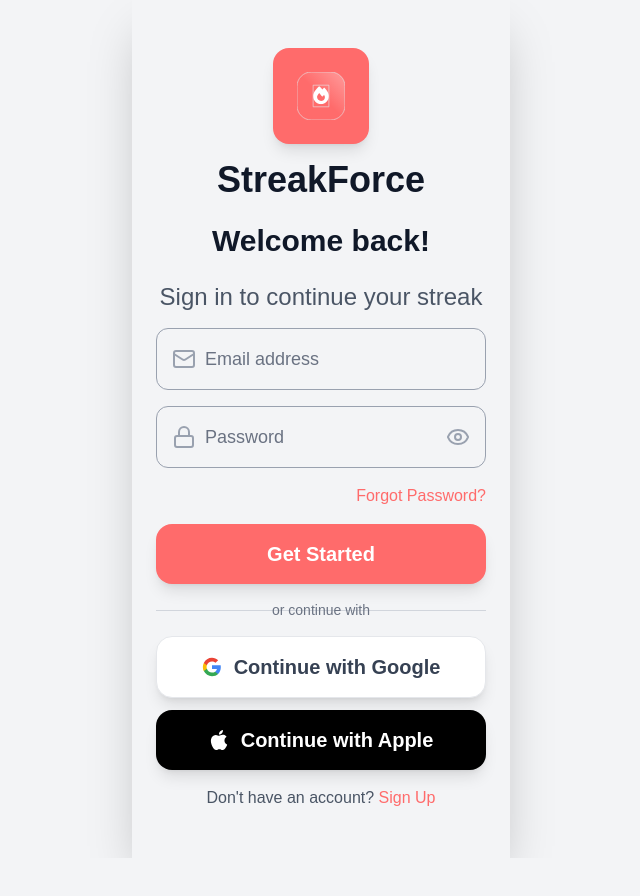
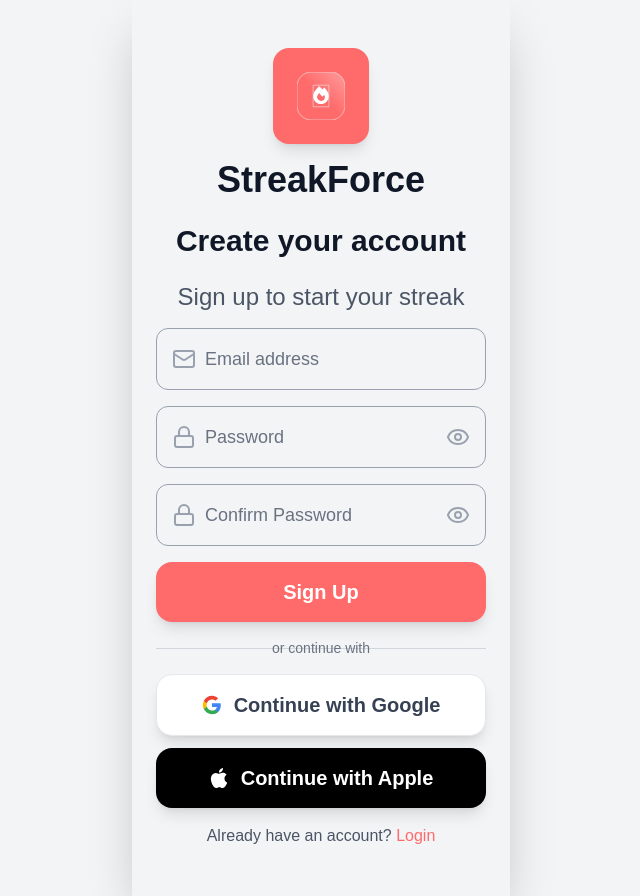
Before and after one commit to SeoBlack/streakforce, a React (Vite) app in the folder Frontend/: page /login in a window 1280 px wide. Both pictures are taken after a click on the button "Sign Up". Shown: the whole page, without its empty margins (319-959 px from the left). Before the commit the page ends 858 px from the top, so only its background shows below. Built offline with nearby package versions, Linux system fonts and the light colour scheme.

Commit message:
signup function

```diff
--- a/Frontend/src/components/LoginForm.tsx
+++ b/Frontend/src/components/LoginForm.tsx
@@ -4,29 +4,37 @@ import Button from "./Button";
 import SocialLogin from "./SocialLogin";
 import { useNavigate } from "react-router-dom";
 
-interface LoginFormProps {
-  onLogin: (email: string, password: string) => void;
-  onForgotPassword: () => void;
+interface AuthFormProps {
+  mode: "login" | "signup";
+  onSubmit: (email: string, password: string, confirmPassword?: string) => void;
+  onForgotPassword?: () => void;
   onGoogleLogin: () => void;
   onAppleLogin: () => void;
-  onSignUp: () => void;
+  onSwitchMode: () => void;
 }
 
-const LoginForm: React.FC<LoginFormProps> = ({
-  onLogin,
+const AuthForm: React.FC<AuthFormProps> = ({
+  mode,
+  onSubmit,
   onForgotPassword,
   onGoogleLogin,
   onAppleLogin,
-  onSignUp,
+  onSwitchMode,
 }) => {
   const [email, setEmail] = useState("");
   const [password, setPassword] = useState("");
+  const [confirmPassword, setConfirmPassword] = useState("");
   const [showPassword, setShowPassword] = useState(false);
+  const [showConfirmPassword, setShowConfirmPassword] = useState(false);
   const navigate = useNavigate();
 
   const handleSubmit = (e: React.FormEvent) => {
     e.preventDefault();
-    onLogin(email, password);
+    if (mode === "signup") {
+      onSubmit(email, password, confirmPassword);
+    } else {
+      onSubmit(email, password);
+    }
     navigate("/home");
   };
 
@@ -73,7 +81,36 @@ const LoginForm: React.FC<LoginFormProps> = ({
         </button>
       </div>
 
-      {/* Forgot Password */}
+      {/* Confirm Password (Signup Only) */}
+      {mode === "signup" && (
+        <div className="relative">
+          <div className="absolute inset-y-0 left-0 pl-3 flex items-center pointer-events-none">
+            <Lock className="h-6 w-8 text-gray-400" />
+          </div>
+          <input
+            type={showPassword ? "text" : "password"}
+            value={confirmPassword}
+            onChange={(e) => setConfirmPassword(e.target.value)}
+            placeholder="Confirm Password"
+            className="w-full pl-12 pr-12 py-4 border border-gray-400 rounded-xl focus:outline-none focus:ring-2 focus:ring-color-1 text-gray-900 placeholder-gray-500 text-base sm:text-lg"
+            required
+          />
+          <button
+            type="button"
+            onClick={() => setShowConfirmPassword(!showConfirmPassword)}
+            className="absolute inset-y-0 right-0 pr-3 flex items-center"
+          >
+            {showConfirmPassword ? (
+              <EyeOff className="h-6 w-8 text-gray-400 hover:text-gray-600" />
+            ) : (
+              <Eye className="h-6 w-8 text-gray-400 hover:text-gray-600" />
+            )}
+          </button>
+        </div>
+      )}
+
+      {/* Forgot Password (Login Only) */}
+      {mode === "login" && onForgotPassword && (
         <div className="flex justify-end">
           <button
             type="button"
@@ -83,13 +120,14 @@ const LoginForm: React.FC<LoginFormProps> = ({
             Forgot Password?
           </button>
         </div>
+      )}
 
-      {/* Login Button */}
+      {/* Submit Button */}
       <Button
         type="submit"
         className="w-full bg-color-1 hover:bg-color-2 active:bg-color-3 text-white py-4 text-lg"
       >
-        Get Started
+        {mode === "login" ? "Get Started" : "Sign Up"}
       </Button>
 
       {/* Divider */}
@@ -105,19 +143,23 @@ const LoginForm: React.FC<LoginFormProps> = ({
       {/* Social Login */}
       <SocialLogin onGoogleLogin={onGoogleLogin} onAppleLogin={onAppleLogin} />
 
-      {/* Sign Up */}
+      {/* Switch Mode */}
       <div className="mt-4 text-center">
-        <span className="text-gray-600 text-base">Don't have an account? </span>
+        <span className="text-gray-600 text-base">
+          {mode === "login"
+            ? "Don't have an account? "
+            : "Already have an account? "}
+        </span>
         <button
           type="button"
-          onClick={onSignUp}
+          onClick={onSwitchMode}
           className="text-color-1 hover:text-color-2 font-medium text-base"
         >
-          Sign Up
+          {mode === "login" ? "Sign Up" : "Login"}
         </button>
       </div>
     </form>
   );
 };
 
-export default LoginForm;
+export default AuthForm;
--- a/Frontend/src/pages/auth-pages/LoginPage.tsx
+++ b/Frontend/src/pages/auth-pages/LoginPage.tsx
@@ -1,15 +1,27 @@
-import React from "react";
+import React, { useState } from "react";
 import logo from "../../assets/logo.svg";
-import LoginForm from "../../components/LoginForm";
+import AuthForm from "../../components/LoginForm";
 
 const LoginPage: React.FC = () => {
-  const handleLogin = (email: string, password: string) => {
-    console.log("Login:", email, password);
+  const [mode, setMode] = useState<"login" | "signup">("login");
+
+  const handleSubmit = (
+    email: string,
+    password: string,
+    confirmPassword?: string
+  ) => {
+    if (mode === "login") {
+      console.log("Login:", email, password);
+    } else {
+      console.log("Signup:", email, password, confirmPassword);
+    }
   };
+
   const handleForgotPassword = () => console.log("Forgot Password");
   const handleGoogleLogin = () => console.log("Google Login");
   const handleAppleLogin = () => console.log("Apple Login");
-  const handleSignUp = () => console.log("Sign Up");
+
+  const toggleMode = () => setMode(mode === "login" ? "signup" : "login");
 
   return (
     <div className="min-h-screen flex flex-col md:shadow-2xl md:max-w-lg md:mx-auto px-4 sm:px-6">
@@ -24,19 +36,22 @@ const LoginPage: React.FC = () => {
         {/* Headings */}
         <h1 className="text-4xl font-bold text-center mb-1">StreakForce</h1>
         <h2 className="text-4xl md:text-3xl font-bold text-center mb-4 mt-4 leading-snug">
-          Welcome back!
+          {mode === "login" ? "Welcome back!" : "Create your account"}
         </h2>
         <p className="text-gray-600 text-center text-xl md:text-2xl md:mb-3 mb-8 leading-relaxed">
-          Sign in to continue your streak
+          {mode === "login"
+            ? "Sign in to continue your streak"
+            : "Sign up to start your streak"}
         </p>
 
-        {/* Login Form */}
-        <LoginForm
-          onLogin={handleLogin}
-          onForgotPassword={handleForgotPassword}
+        {/* Auth Form */}
+        <AuthForm
+          mode={mode}
+          onSubmit={handleSubmit}
+          onForgotPassword={mode === "login" ? handleForgotPassword : undefined}
           onGoogleLogin={handleGoogleLogin}
           onAppleLogin={handleAppleLogin}
-          onSignUp={handleSignUp}
+          onSwitchMode={toggleMode}
         />
       </div>
     </div>
```
Lines whose indentation alone changed are shown as unchanged.
